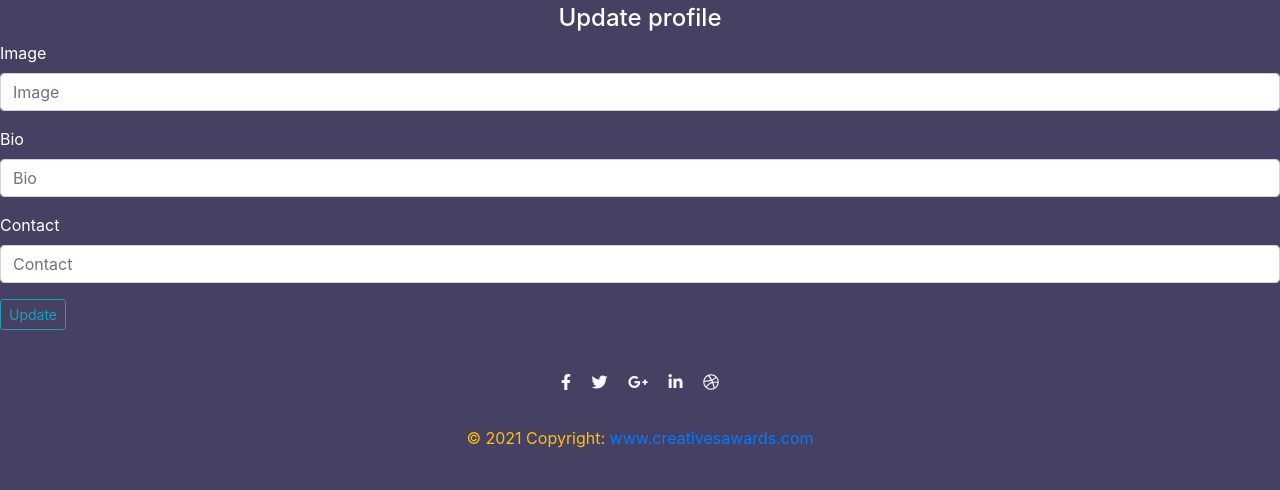
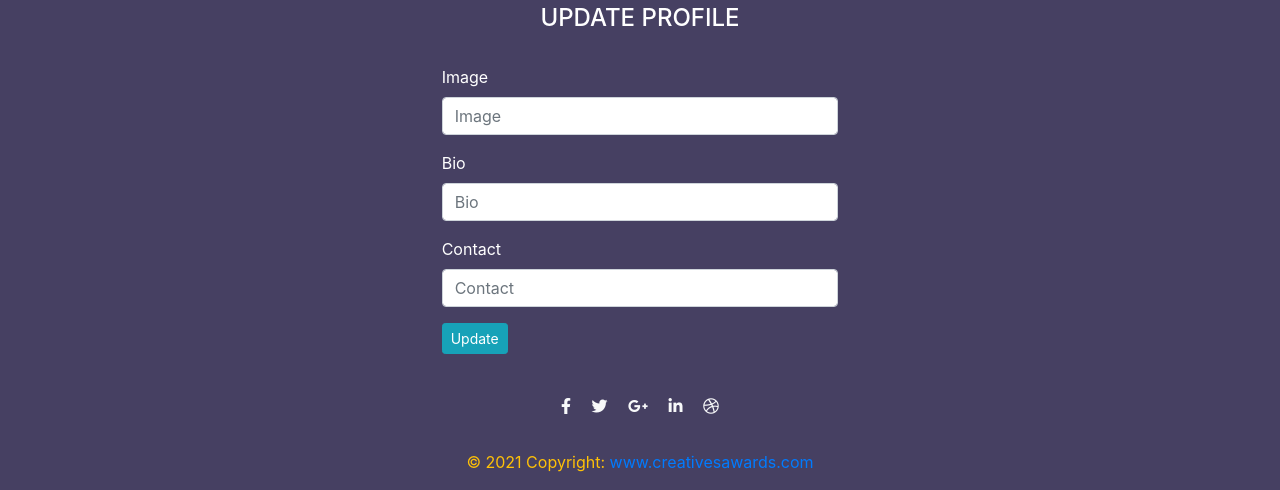
Before and after one commit to devseme/Projo-Awards, a Django app: template awards/templates/update_profile.html in a window 1280 px wide; the page is wider, and only the part inside the window is pictured. Shown: the part 352-842 px from the top of that part. Before the commit the page ends 800 px from the top of that part, so only its background shows below. Run offline with Django 3.2, Linux system fonts and the light colour scheme; the template is opened without the code that fills it: values that come from a table or form of the project are taken from there, others are empty; some libraries are stand-ins or nearby versions; some web fonts are replaced.

Commit message:
styling the edit profile form

```diff
--- a/awards/templates/update_profile.html
+++ b/awards/templates/update_profile.html
@@ -8,16 +8,24 @@
 
     }
 </style>
+<div class="container-fluid">
+<div class="row">
+  <div class="col-md-4"></div>
+<div class="col-md-4">
+
 <div class=" mt-4" id="content-text">
   <div class="form">
-    <h4 class="text-center">Update profile</h4>
+    <h4 class="text-center">UPDATE  PROFILE</h4>
+    <br>
     <form action="" method="POST" enctype="multipart/form-data">
       {% csrf_token %} {% bootstrap_form form %}
       <div class="form-group">
-        <input type="submit" class="btn btn-outline-info btn-sm" value="Update" />
+        <input type="submit" class="btn btn-info btn-sm" value="Update" />
       </div>
     </form>
   </div>
 </div>
-
+</div>
+</div>
+</div>
 {% endblock%}
```
